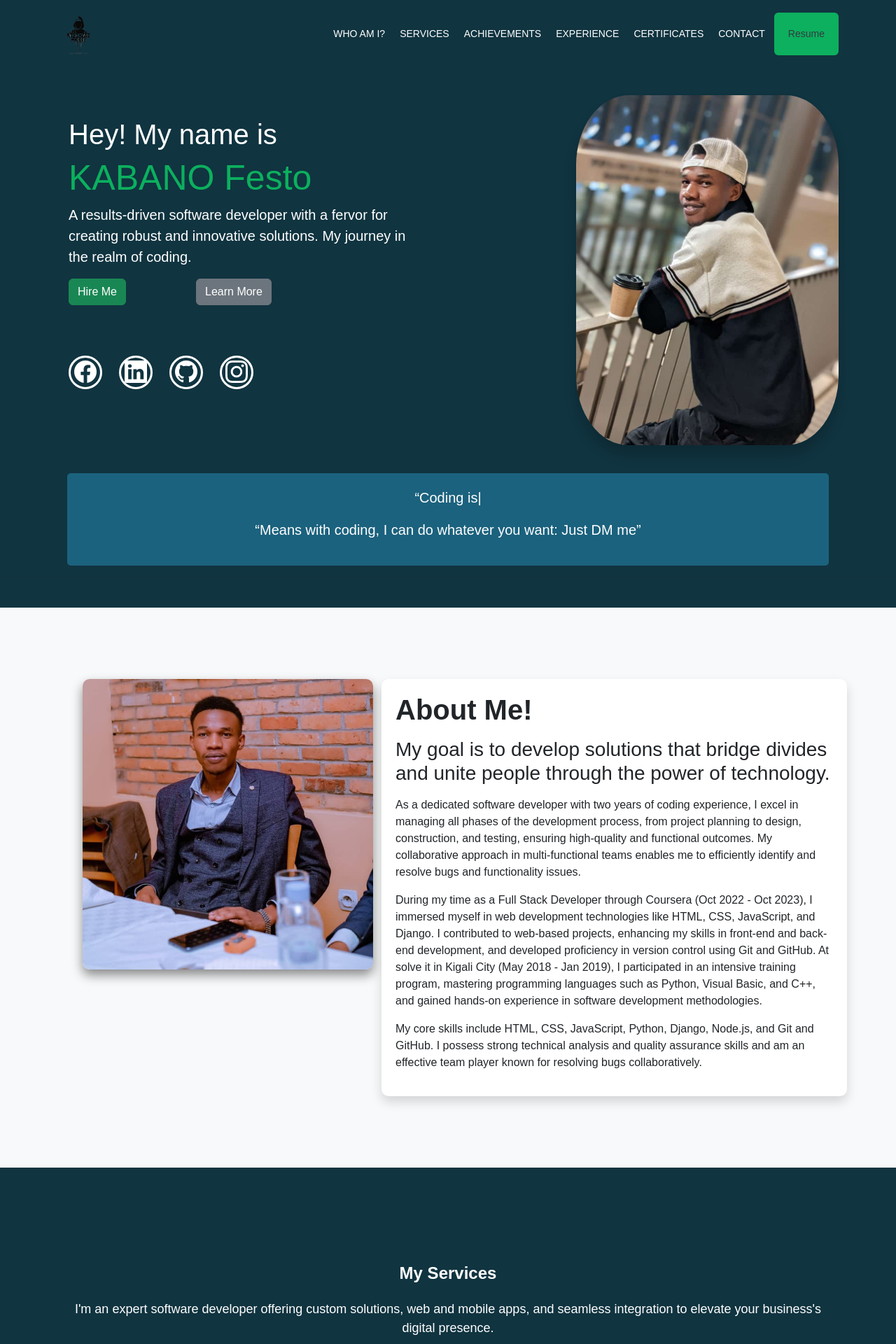
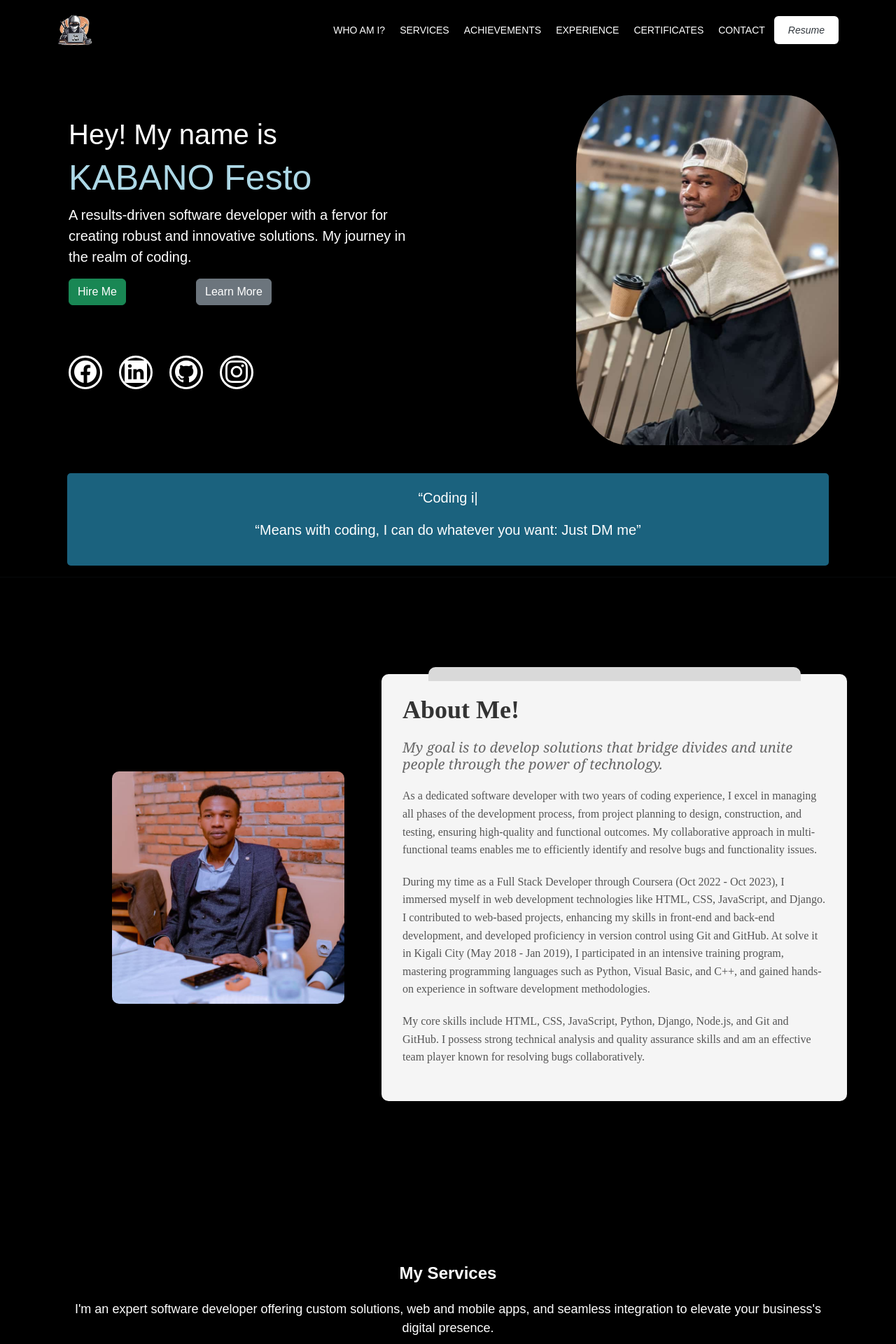
Before and after one commit to KABANOFESTO/Myprotofolio, a React (Vite) app: page / in a window 1280 px wide. Shown: the top 1920 px of the page at 70% size. Built offline with nearby package versions, Linux system fonts and the light colour scheme; a web font is replaced by a local one.

Commit message:
ch-setup

```diff
--- a/src/App.css
+++ b/src/App.css
@@ -9,6 +9,8 @@
 @import 'owl.carousel/dist/assets/owl.theme.default.min.css';
 @import "https://stackpath.bootstrapcdn.com/font-awesome/4.7.0/css/font-awesome.min.css";
 @import "https://cdn.jsdelivr.net/npm/themify-icons@0.1.2/css/themify-icons.css";
+@import 'https://cdnjs.cloudflare.com/ajax/libs/animate.css/4.1.1/animate.min.css';
+
 
 body {
   padding: 0;
--- a/src/CSS/style.css
+++ b/src/CSS/style.css
@@ -8,7 +8,7 @@
 }
 
 .about-cover {
-    background-color: #f8f9fa;
+    background-color: transparent;
     height: 100vh;
 }
 
@@ -21,15 +21,6 @@
     /* Example border radius */
 }
 
-.detailat {
-    justify-content: center;
-    padding: 20px;
-    background: #fff;
-    /* Example background color */
-    box-shadow: 0 0.5rem 1rem rgba(0, 0, 0, 0.15);
-    border-radius: 10px;
-    /* Example border radius */
-}
 
 h1.fw-bold,
 h3,
@@ -54,8 +45,52 @@ p {
     .detailat {
         padding: 10px;
     }
+
     .about-cover {
         background-color: #f8f9fa;
         height: 100%;
     }
 }
+
+.view.detailat {
+    background-color: #f5f5f5;
+    padding: 30px;
+    border-radius: 10px;
+    box-shadow: 0 4px 8px rgba(0, 0, 0, 0.1);
+    position: relative;
+}
+
+.view.detailat::before {
+    content: '';
+    position: absolute;
+    top: 0;
+    left: 50%;
+    transform: translateX(-50%) translateY(-50%);
+    width: 80%;
+    height: 20px;
+    background-color: #d9d9d9;
+    border-radius: 10px 10px 0 0;
+}
+
+.view.detailat h1 {
+    color: #333;
+    font-family: 'Brush Script MT', cursive;
+    font-size: 36px;
+    margin-bottom: 20px;
+}
+
+.view.detailat h3 {
+    color: #666;
+    font-family: 'Georgia', serif;
+    font-style: italic;
+    font-size: 20px;
+    margin-bottom: 20px;
+}
+
+.view.detailat p {
+    color: #555;
+    font-family: 'Times New Roman', serif;
+    font-size: 16px;
+    line-height: 1.6;
+    margin-bottom: 20px;
+}
--- a/src/Components/Navbar.jsx
+++ b/src/Components/Navbar.jsx
@@ -1,4 +1,4 @@
-import logo from '../assets/images/developer.png';
+import logo from '../assets/images/ninja.png';
 const Navbar = () => {
     return (
         <>
@@ -33,7 +33,7 @@ const Navbar = () => {
                                 <a className="nav-link" href="#contact">Contact</a>
                             </li>
                             <li className="nav-item">
-                                <a href="assets/cvPDF.pdf" download="CV FESTO FESTO.pdf" className="btn btn-primary rounded ml-4">Resume</a>
+                                <a href="assets/cvPDF.pdf" download="CV FESTO FESTO.pdf" className="btn btn-primary d-flex rounded ml-4"><i>Resume</i></a>
                             </li>
                         </ul>
                     </div>
--- a/src/index.css
+++ b/src/index.css
@@ -7,13 +7,13 @@
 
 body {
   font-family: 'Arial', sans-serif;
-  background-color: #103440;
+  background-color: #000;
 }
 
 /* navbar  */
 
 nav {
-  background-color: #103440;
+  background-color: #000;
   padding: 25px 0;
 }
 
@@ -60,19 +60,22 @@ nav {
 
 .nav-link:hover,
 .nav-link.active {
-  color: #ffc107;
+  color: #ADD8E6;
 }
 
 .btn-primary {
-  background-color: #0cb05e;
-  ;
+  background-color: #fff;
+  justify-content: center;
+  align-items: center;
   border: none;
   color: #343a40;
+  max-width: 100px;
+  max-height: 40px;
   transition: background-color 0.3s;
 }
 
 .btn-primary:hover {
-  background-color: #e0a800;
+  background-color: #ADD8E6;
 }
 
 /* Responsive styles */
@@ -95,11 +98,15 @@ nav {
     padding: 0.5rem 1rem;
     border-bottom: 1px solid #495057;
   }
+
+  .p img {
+    margin: auto;
+  }
 }
 
 .logoNav {
-  width: 60px;
-  height: 70px;
+  width: 50px;
+  height: 60px;
 }
 
 @media (max-width: 992px) {
@@ -128,7 +135,7 @@ nav {
 }
 
 .card-body h4 {
-  color: #0cb05e;
+  color: #ADD8E6;
   font-size: 50px;
 }
 
@@ -243,7 +250,7 @@ nav {
 }
 
 .social-media a:hover {
-  background: #0cb05e;
+  background: #ADD8E6;
   color: var(--snd-bg-color);
   box-shadow: 0 0 1rem var(--main-color);
 }
@@ -290,7 +297,7 @@ nav {
 }
 
 .custom-card :hover {
-  background: #0cb05e;
+  background: #ADD8E6;
 }
 
 /* Card body styles */
@@ -302,7 +309,7 @@ nav {
 /* Icon styles */
 .custom-card .icon {
   font-size: 100px;
-  color: #0cb05e;
+  color: #352e2c;
   margin-bottom: 10px;
 }
 
@@ -319,6 +326,36 @@ nav {
 /* Achievements */
 
 .commerce {
-  height: 100vh;
-  background: #fff;
+  height: 100%;
+  background: transparent;
 }
+
+.image img {
+  max-width: 80%;
+  max-height: 82%;
+}
+
+@keyframes fadeInUp {
+  0% {
+    opacity: 0;
+    transform: translateY(20px);
+  }
+
+  100% {
+    opacity: 1;
+    transform: translateY(0);
+  }
+}
+
+.section-title {
+  opacity: 0;
+  /* Initial state */
+  transform: translateY(40px);
+  /* Initial position */
+  transition: opacity 0.5s, transform 1.5s;
+}
+
+.section-title.animate {
+  opacity: 1;
+  transform: translateY(0);
+}
--- a/src/pages/About.jsx
+++ b/src/pages/About.jsx
@@ -8,10 +8,10 @@ const About = () => {
                 <div class="container-fluid big-padding about-cover d-flex justify-content-center align-items-center">
                     <div class="container">
                         <div class="row about-row d-flex">
-                            <div class="col-md-5 ps-0 ps-lg-5 no-padding image">
+                            <div class="d-flex justify-content-center align-items-center col-md-5 ps-0 ps-lg-5 image">
                                 <img src={me} alt="" class="img-fluid" />
                             </div>
-                            <div class="col-md-7 detailat text-justify d-flex flex-column">
+                            <div class="col-md-7 view detailat text-justify d-flex flex-column">
                                 <h1 class="fw-bold">About Me!</h1>
                                 <h3>My goal is to develop solutions that bridge divides and unite people through the power of technology.</h3>
                                 <p>As a dedicated software developer with two years of coding experience, I excel in managing all
--- a/src/pages/Achievement.jsx
+++ b/src/pages/Achievement.jsx
@@ -1,15 +1,43 @@
+import React, { useEffect } from 'react';
 import commerce from '../assets/images/f.jpg';
 
 const Achievement = () => {
+    useEffect(() => {
+        const observer = new IntersectionObserver((entries) => {
+            entries.forEach(entry => {
+                if (entry.isIntersecting) {
+                    entry.target.classList.add('animate');
+                    observer.unobserve(entry.target);
+                }
+            });
+        }, { threshold: 0.1 });
+
+        const achievementTitle = document.getElementById('achievement-title');
+        if (achievementTitle) {
+            observer.observe(achievementTitle);
+        }
+
+        return () => {
+            if (achievementTitle) {
+                observer.unobserve(achievementTitle);
+            }
+        };
+    }, []);
+
     return (
         <>
-            <section className="commerce d-flex justify-content-center align-items-center">
-                <div className="container">
+            <section className="commerce justify-content-center align-items-center">
+                <div className='container text-center'>
+                    <h2 id="achievement-title" className="section-title mb-4 text-white">My Achievements</h2>
+                </div>
+
+                <br />
+                <div className="container d-flex justify-content-center align-items-center">
                     <div className="row about-row d-flex">
-                        <div className="col-md-5 ps-0 ps-lg-5 no-padding image">
+                        <div className="d-flex justify-content-center align-items-center col-md-5 ps-0 ps-lg-5 image">
                             <img src={commerce} alt="" className="img-fluid" />
                         </div>
-                        <div className="col-md-7 detailat text-justify d-flex flex-column">
+                        <div className="col-md-7 view detailat text-justify d-flex flex-column">
                             <h1 className="fw-bold">About Me!</h1>
                             <h3>My goal is to develop solutions that bridge divides and unite people through the power of technology.</h3>
                             <p>As a dedicated software developer with two years of coding experience, I excel in managing all
@@ -20,6 +48,21 @@ const Achievement = () => {
                     </div>
                 </div>
 
+                <div className="container d-flex justify-content-center align-items-center">
+                    <div className="row about-row d-flex">
+                        <div className="col-md-7 view detailat text-justify d-flex flex-column">
+                            <h1 className="fw-bold">About Me!</h1>
+                            <h3>My goal is to develop solutions that bridge divides and unite people through the power of technology.</h3>
+                            <p>As a dedicated software developer with two years of coding experience, I excel in managing all
+                                phases of the development process, from project planning to design, construction, and testing,
+                                ensuring high-quality and functional outcomes. My collaborative approach in multi-functional
+                                teams enables me to efficiently identify and resolve bugs and functionality issues.</p>
+                        </div>
+                        <div className="d-flex justify-content-center align-items-center col-md-5 ps-0 ps-lg-5 p image">
+                            <img src={commerce} alt="" className="img-fluid animate" />
+                        </div>
+                    </div>
+                </div>
             </section>
         </>
     );
--- a/src/pages/Services.jsx
+++ b/src/pages/Services.jsx
@@ -1,13 +1,36 @@
-import React, { useEffect } from 'react';
+import React, { useEffect, useRef } from 'react';
 
 const Services = () => {
+    const headingRef = useRef(null);
+
     useEffect(() => {
-        const customCards = document.querySelectorAll('.custom-card');
+        const observer = new IntersectionObserver(
+            (entries) => {
+                entries.forEach((entry) => {
+                    if (entry.isIntersecting) {
+                        entry.target.classList.add('animate__animated', 'animate__fadeInUp');
+                    }
+                });
+            },
+            { threshold: 0.5 }
+        );
+
+        if (headingRef.current) {
+            observer.observe(headingRef.current);
+        }
+
+        // Cleanup the observer on component unmount
+        return () => {
+            if (headingRef.current) {
+                observer.unobserve(headingRef.current);
+            }
+        };
+    }, []);
 
     const handleMouseOver = (event) => {
         const icon = event.currentTarget.querySelector('.icon');
         if (icon) {
-                icon.style.color = 'white';
+            icon.style.color = '#000';
         }
     };
 
@@ -18,67 +41,44 @@ const Services = () => {
         }
     };
 
-        customCards.forEach(card => {
-            card.addEventListener('mouseover', handleMouseOver);
-            card.addEventListener('mouseout', handleMouseOut);
-        });
-
-        // Cleanup event listeners on component unmount
-        return () => {
-            customCards.forEach(card => {
-                card.removeEventListener('mouseover', handleMouseOver);
-                card.removeEventListener('mouseout', handleMouseOut);
-            });
-        };
-    }, []);
-
     return (
         <>
             <section id="service" className="d-flex justify-content-center align-items-center min-vh-100">
                 <div className="container text-center service-content">
-                    <h6 className="section-title mb-4 text-white">My Services</h6>
+                    <h6 className="section-title mb-4 text-black text-white" ref={headingRef}>My Services</h6>
                     <p className="mb-5 pb-4 text-white">
                         I'm an expert software developer offering custom solutions, web and mobile apps, and seamless integration to elevate your business's digital presence.
                     </p>
                     <div className="services-grid">
-                        <div className="custom-card card border">
+                        <div className="custom-card card border" onMouseOver={handleMouseOver} onMouseOut={handleMouseOut}>
                             <div className="card-body">
-                                <span className="icon material-symbols-outlined">
-                                    language
-                                </span>
+                                <span className="icon material-symbols-outlined">language</span>
                                 <h5>Web development</h5>
                             </div>
                         </div>
-                        <div className="custom-card card border">
+                        <div className="custom-card card border" onMouseOver={handleMouseOver} onMouseOut={handleMouseOut}>
                             <div className="card-body">
-                                <span className="icon material-symbols-outlined">
-                                    contact_phone
-                                </span>
+                                <span className="icon material-symbols-outlined">contact_phone</span>
                                 <h5>Mobile development</h5>
                             </div>
                         </div>
-                        <div className="custom-card card border">
+                        <div className="custom-card card border" onMouseOver={handleMouseOver} onMouseOut={handleMouseOut}>
                             <div className="card-body">
-                                <span className="icon material-symbols-outlined">
-                                    support_agent
-                                </span>
+                                <span className="icon material-symbols-outlined">support_agent</span>
                                 <h5>Custom Software Development</h5>
                             </div>
                         </div>
-                        <div className="custom-card card border">
+                        <div className="custom-card card border" onMouseOver={handleMouseOver} onMouseOut={handleMouseOut}>
                             <div className="card-body">
-                                <span className="icon material-symbols-outlined">
-                                    terminal
-                                </span>
+                                <span className="icon material-symbols-outlined">terminal</span>
                                 <h5>System Integration</h5>
                             </div>
                         </div>
                     </div>
                 </div>
             </section>
-
         </>
     );
-}
+};
 
 export default Services;
```
Also changed, not shown: src/pages/Experience.jsx (added, +9 -0 lines), src/assets/images/ninja.png (added). Lines whose indentation alone changed are shown as unchanged.
